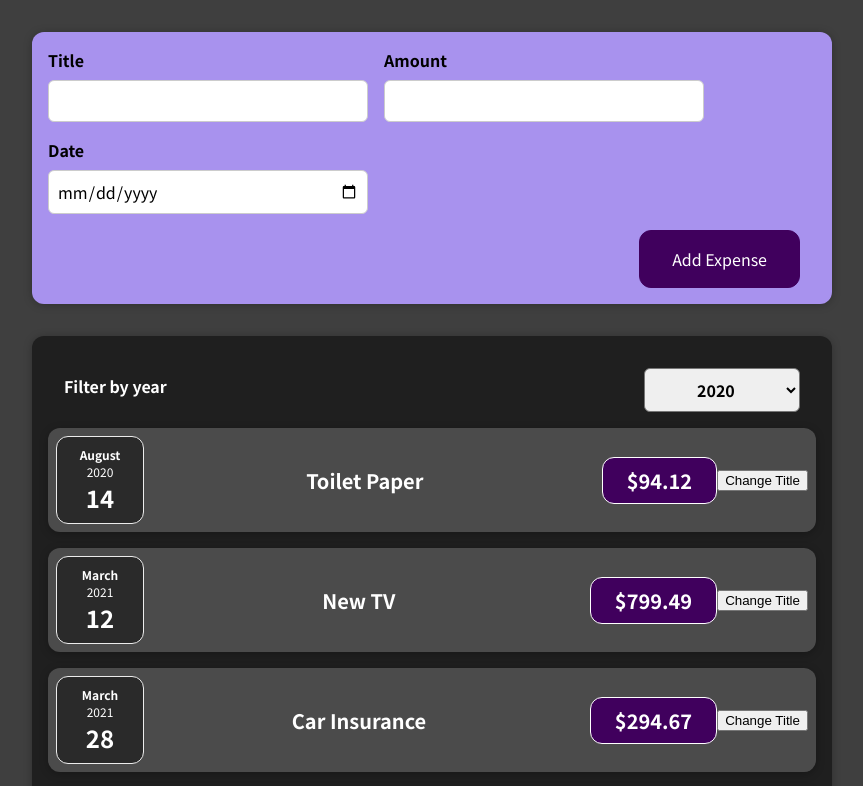
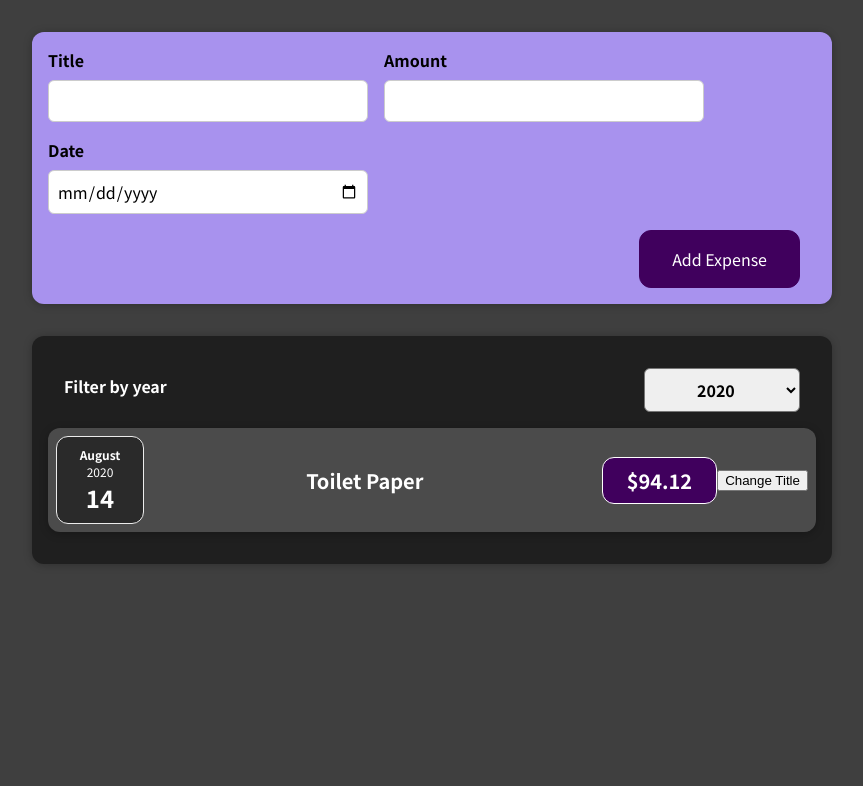
Before and after one commit to Amitadhikari52/React-complete-guide, a React (Create React App) app: page / in a window 1280 px wide. Shown: the top 786 px of the page, without its empty margins (208-1071 px from the left). Built offline with nearby package versions, Linux system fonts and the light colour scheme.

Commit message:
Implementing the filter feature

```diff
--- a/src/components/Expenses/Expenses.js
+++ b/src/components/Expenses/Expenses.js
@@ -12,6 +12,22 @@
     setFilteredYear(selectedYear);
   };
 
+  const filteredExpenses = props.items.filter((expense) => {
+    return expense.date.getFullYear().toString() === filteredYear;
+  });
+
+  let expensesContent = <p>No expenses found.</p>;
+
+  if (filteredExpenses.length > 0) {
+    expensesContent = filteredExpenses.map((expense) => (
+      <ExpenseItem
+        key={expense.id}
+        title={expense.title}
+        amount={expense.amount}
+        date={expense.date}
+      />
+    ));
+  }
   return (
     <div>
       <Card className="expenses">
@@ -19,14 +35,7 @@
           selected={filteredYear}
           onChangeFilter={filterChangeHandler}
         />
-        {props.items.map((expense, index) => (
-          <ExpenseItem
-          key={expense.id}
-            title={expense.title}
-            amount={expense.amount}
-            date={expense.date}
-          />
-        ))}
+        {expensesContent}
       </Card>
     </div>
   );
```
